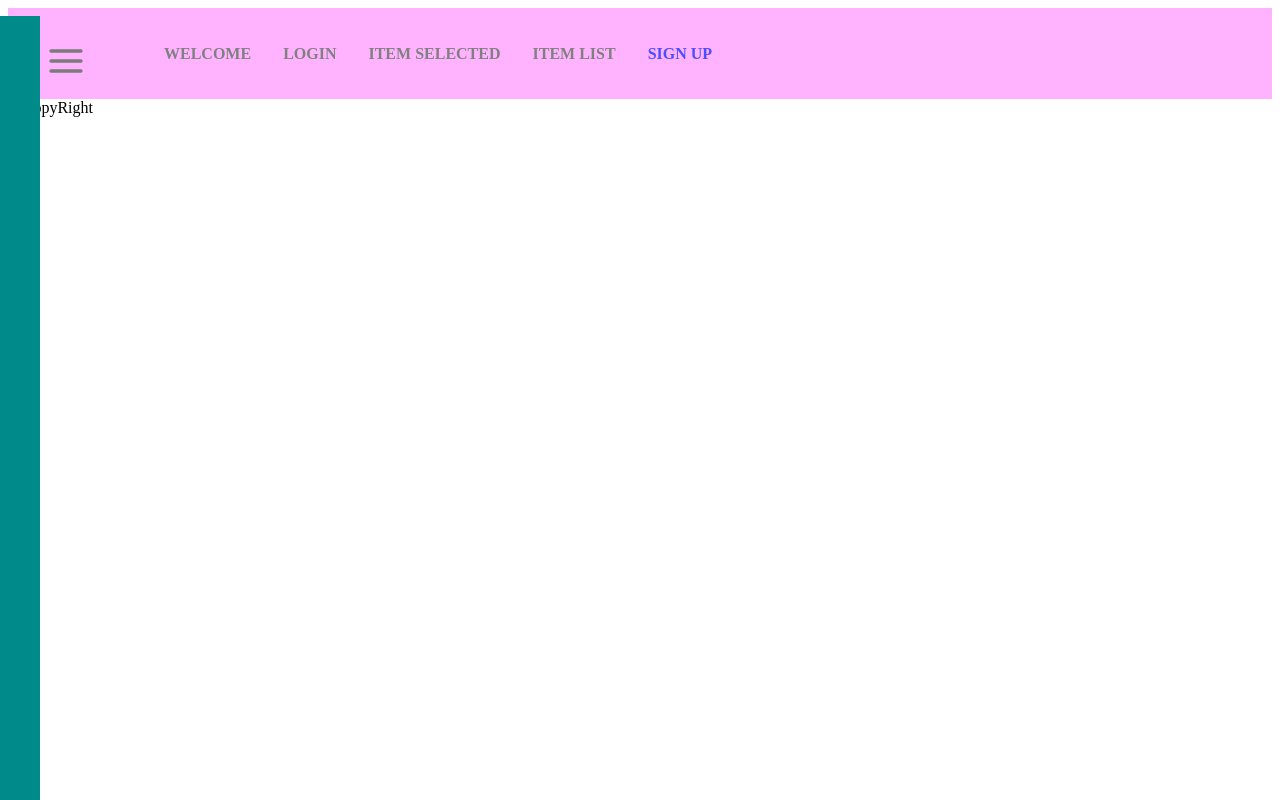
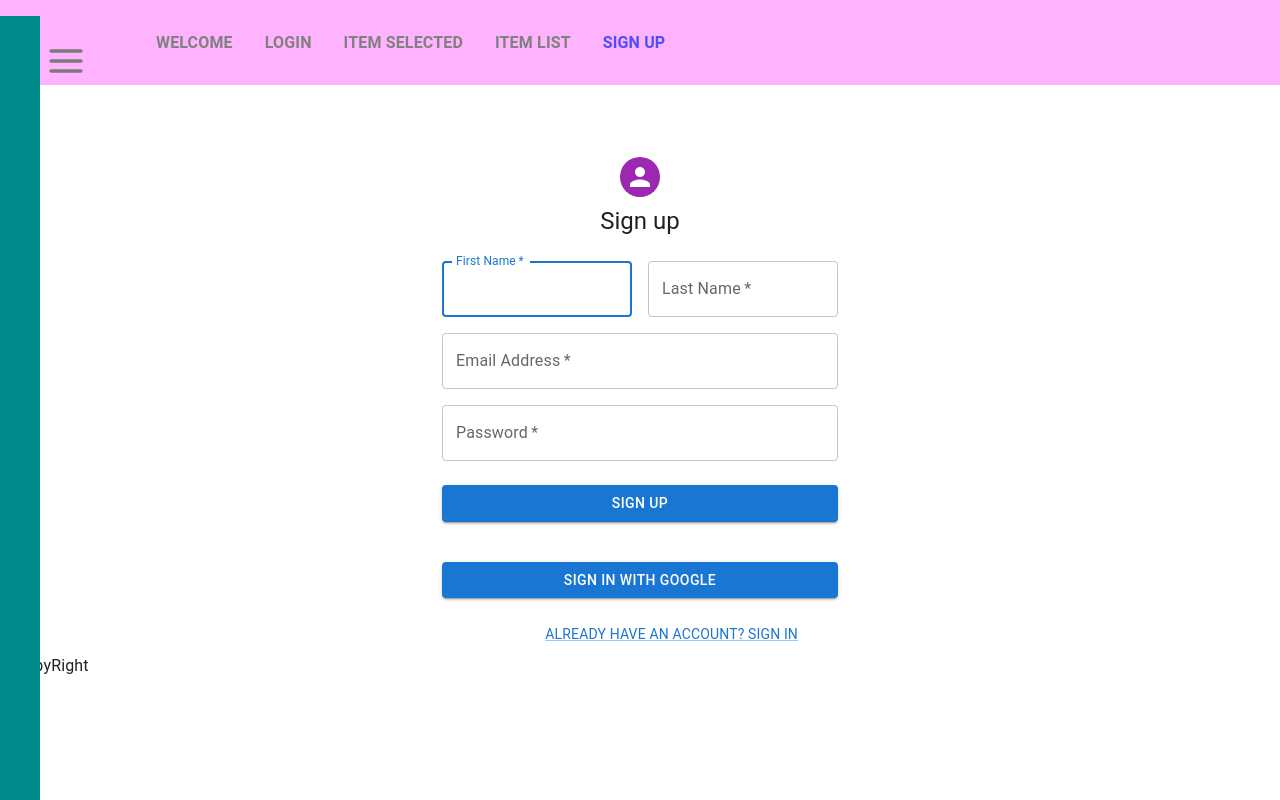
Before and after one commit to acheredn/alta, a React (Create React App) app: page /sign-up in a window 1280 px wide. Built offline with nearby package versions, Linux system fonts and the light colour scheme.

Commit message:
added sign in with google buttons in login and sign in, sign up connected

```diff
--- a/src/App.js
+++ b/src/App.js
@@ -25,7 +25,7 @@ function App() {
                 <Route path='/item' element={<ItemSelected />} />
                 <Route path='/list' element={<ItemList />} />
                 <Route path='/login' element={<Login />} />
-                <Route path='/signup' element={<SignUp />} />
+                <Route path='/sign-up' element={<SignUp />} />
             </Routes>
             <Footer />
         </Router>
--- a/src/pages/LogIn/login.js
+++ b/src/pages/LogIn/login.js
@@ -1,4 +1,5 @@
 // template from https://github.com/mui/material-ui/blob/v5.10.7/docs/data/material/getting-started/templates/sign-in/SignIn.js
+
 import React from "react";
 import TextField from '@mui/material/TextField';
 import Avatar from '@mui/material/Avatar';
@@ -24,6 +25,8 @@ export default function SignIn() {
 	};
 
 	return (
+
+		<body>
 			<Container component="main" maxWidth="xs">
 			<CssBaseline />
 				<Box
@@ -72,12 +75,20 @@ export default function SignIn() {
 					>
 					Sign In
 					</Button>
+					<Button
+					type="submit"
+					fullWidth
+					variant="contained"
+					sx={{ mt: 3, mb: 2 }}
+					>
+					Sign In With Google
+					</Button>
 					<Grid container>
-				{/* <Grid item xs>
+					<Grid item xs>
 						<Link href="#" variant="body2">
 						Forgot password?
 						</Link>
-				</Grid> */}
+					</Grid>
 					<Grid item>
 						<Link href="/sign-up" variant="body2">
 						{"Don't have an account? Sign Up"}
@@ -87,5 +98,6 @@ export default function SignIn() {
 				</Box>
 				</Box>
 			</Container>
+		</body>
 	)
 };
--- a/src/pages/SignUp/signup.js
+++ b/src/pages/SignUp/signup.js
@@ -25,6 +25,7 @@ export default function SignUp() {
 	};
 
 	return (
+		<body>
 			<Container component="main" maxWidth="xs">
 			<CssBaseline />
 				<Box
@@ -93,9 +94,17 @@ export default function SignUp() {
 					>
 						Sign Up
 					</Button>
+					<Button
+						type="submit"
+						fullWidth
+						variant="contained"
+						sx={{ mt: 3, mb: 2 }}
+						>
+						Sign In With Google
+						</Button>
 					<Grid container justifyContent="flex-end">
 						<Grid item>
-				  <Link href="src\pages\LogIn\login.js" variant="body2">
+						<Link href="login" variant="body2">
 							Already have an account? Sign in
 						</Link>
 						</Grid>
@@ -103,5 +112,6 @@ export default function SignUp() {
 					</Box>
 				</Box>
 			</Container>
+		</body>
 	);
 }
```
Lines whose indentation alone changed are shown as unchanged.
